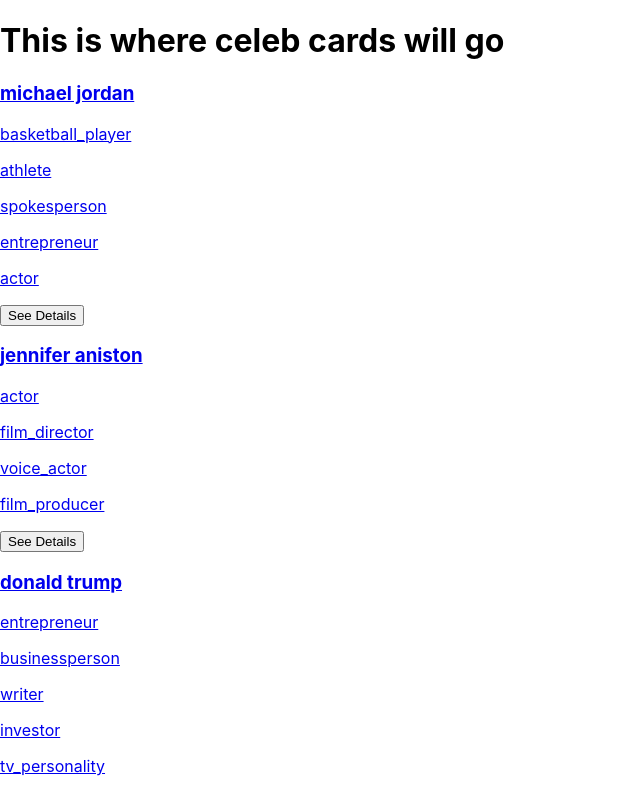
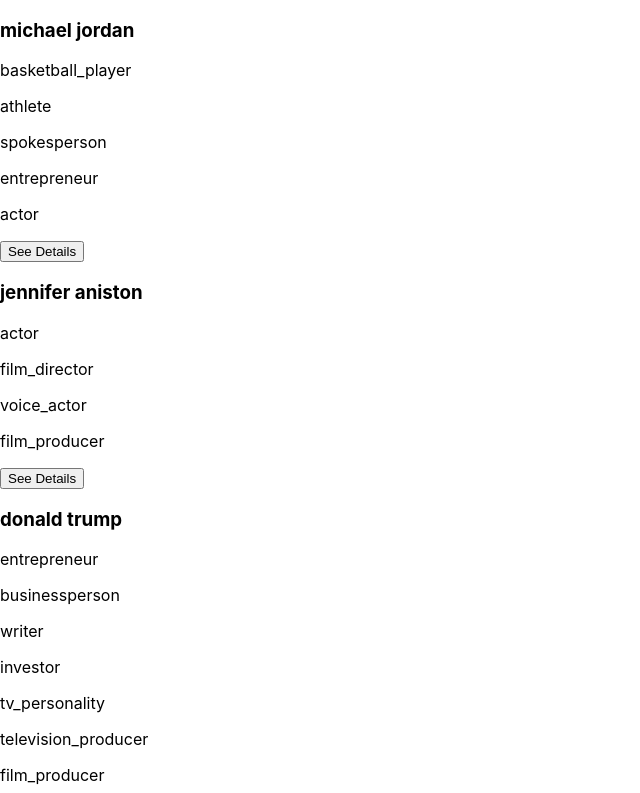
Before and after one commit to Speekins/celebrity-search, a React (Create React App) app: page / in a window 1280 px wide. Shown: the top 793 px of the page, without its empty margins (0-640 px from the left). Built offline with nearby package versions, Linux system fonts and the light colour scheme.

Commit message:
Add path to celebrity details

```diff
--- a/src/components/App/App.js
+++ b/src/components/App/App.js
@@ -1,6 +1,8 @@
 import React, { useState, useEffect } from 'react'
+import { Route, Switch, Link } from 'react-router-dom'
 import celebsData from '../../celebData'
 import Celebs from '../Celebs/Celebs'
+import CelebDetail from '../Celeb-detail/Celeb-detail'
 
 const App = () => {
   const [celebs, setCelebs] = useState([])
@@ -13,11 +15,21 @@
     getCelebData()
   }, [])
 
-  console.log(celebs)
+  const exactMatch = (id) => {
+    return celebs.find(celeb => celeb.id === Number(id))
+  }
+
   return (
-    <>
-      <Celebs celebs={celebs}/>
-    </>
+    <Switch>
+      <Route exact path='/' render={() => <Celebs celebs={celebs} />} />
+      <Route path='/:id'
+        render={({ match }) => {
+          let celeb = exactMatch(match.params.id)
+          return (
+            <CelebDetail celeb={celeb} />
+          )
+        }} />
+    </Switch>
   )
 }
 
--- a/src/components/Card/Card.js
+++ b/src/components/Card/Card.js
@@ -2,17 +2,18 @@
 import { Link } from 'react-router-dom'
 
 const Card = ({ name, occupation, id }) => {
-  console.log(occupation)
   let occupations = occupation.map((role, idx) => <p key={idx}>{role}</p>)
 
   return (
-    <Link to={`/${id}`}>
-      <div>
-        <h3>{name}</h3>
-        {occupations}
+
+    <div>
+      <h3>{name}</h3>
+      {occupations}
+      <Link to={`/${id}`}>
         <button>See Details</button>
-      </div>
-    </Link>
+      </Link>
+    </div>
+
   )
 }
 
--- a/src/components/Celeb-detail/Celeb-detail.js
+++ b/src/components/Celeb-detail/Celeb-detail.js
@@ -1,9 +1,14 @@
 import React, { useState, useEffect }from 'react'
 
-const celebDetail = () => {
+const CelebDetail = ({ celeb }) => {
+let occupations = celeb.occupation.map((role, idx) => <h1 key={idx}>{role}</h1>)
+
   return (
     <div>
-
+      <h1>{celeb.name}</h1>
+      {occupations}
     </div>
   )
 }
+
+export default CelebDetail
--- a/src/components/Celebs/Celebs.js
+++ b/src/components/Celebs/Celebs.js
@@ -11,7 +11,6 @@
   })
   return (
     <>
-      <h1>This is where celeb cards will go</h1>
       {allCelebs}
     </>
   )
```
